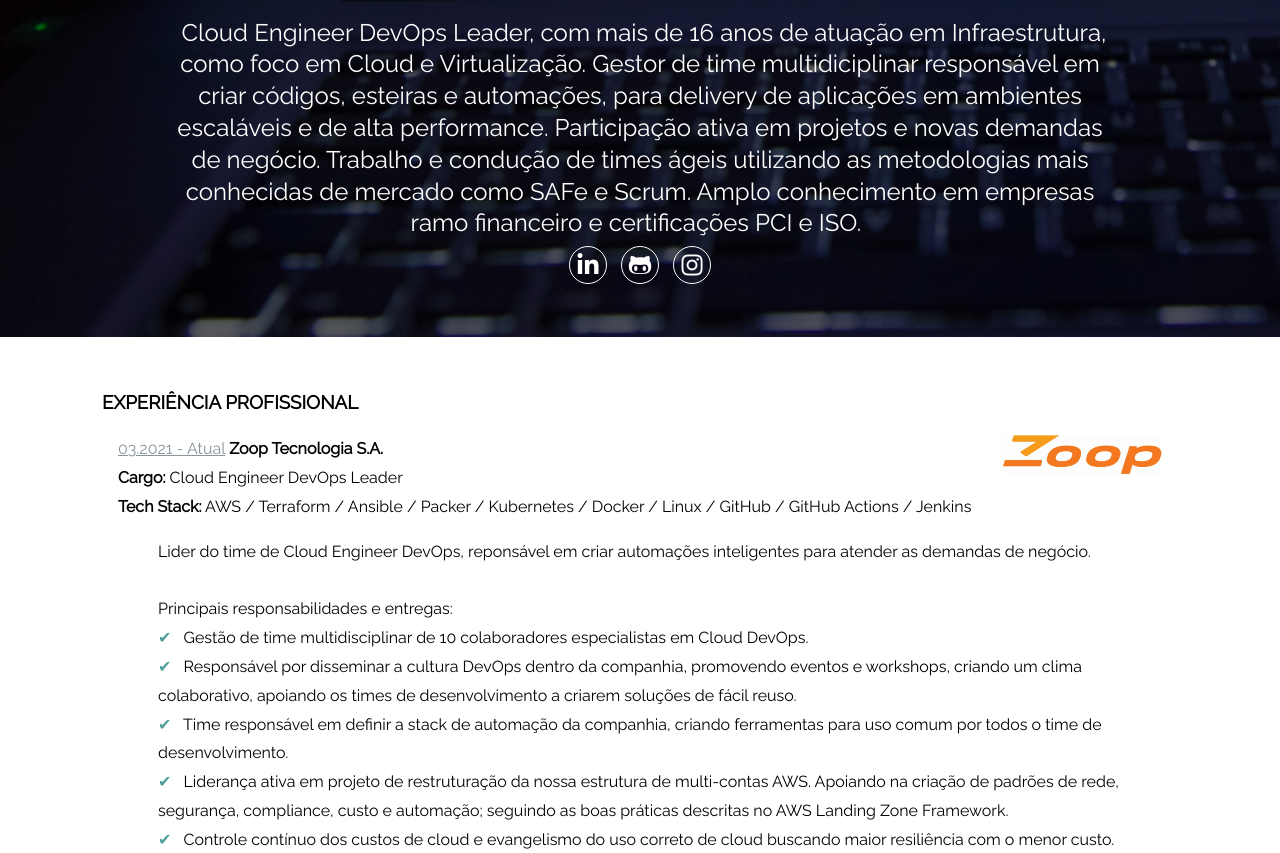
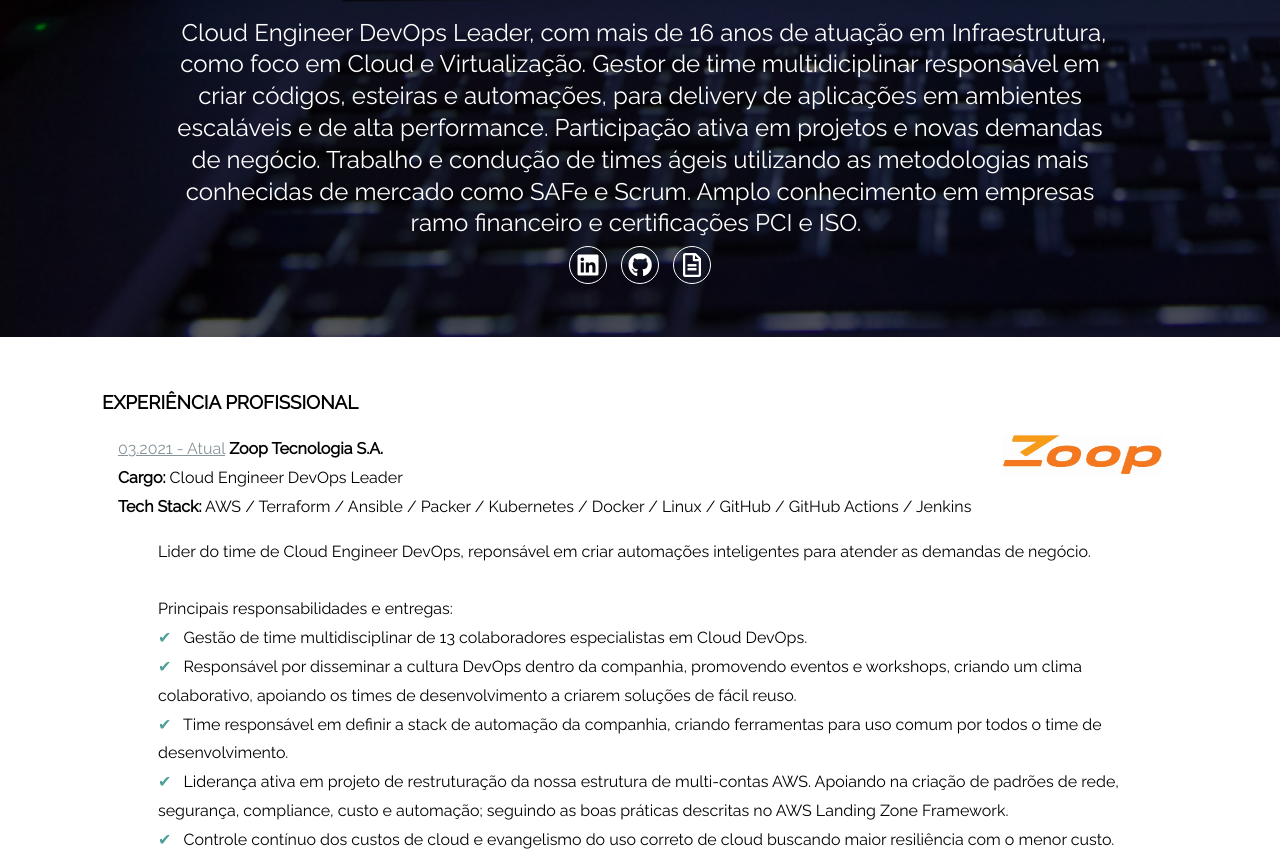
Before and after one commit to thieslei/thieslei.github.io, a plain HTML site: page index.html in a window 1280 px wide. Shown: the part 402-1255 px from the top of the page. Drawn offline with Linux system fonts and the light colour scheme.

Commit message:
change footer + links

```diff
--- a/index.html
+++ b/index.html
@@ -25,7 +25,7 @@
 
       <BR>
       <a href="https://www.linkedin.com/in/thieslei-oliveira/" target="_blank">
-        <i class="fab fa-linkedin-in"></i>
+        <i class="fab fa-linkedin"></i>
       </a>
       <!--
       <a href="https://www.facebook.com/thieslei.oliveira/" target="_blank">
@@ -36,12 +36,16 @@
       </a>
       -->
       <a href="https://github.com/thieslei" target="_blank">
-        <i class="fab fa-github-alt"></i>
+        <i class="fab fa-github"></i>
       </a>
-
+      <a href="https://www.credly.com/users/thieslei-oliveira/badges" target="_blank">
+        <i class="fab far fa-file-alt"></i>
+      </a>
+      <!--
       <a href="https://www.instagram.com/thiesleioliveira/" target="_blank">
         <i class="fab fa-instagram"></i>
       </a>
+      -->
     </section>
   </header>
   <main>
@@ -62,7 +66,7 @@
             <br>
             <br>
             Principais responsabilidades e entregas:
-            <li> Gestão de time multidisciplinar de 10 colaboradores especialistas em Cloud DevOps.</li>
+            <li> Gestão de time multidisciplinar de 13 colaboradores especialistas em Cloud DevOps.</li>
             <li> Responsável por disseminar a cultura DevOps dentro da companhia, promovendo eventos e workshops, criando um clima colaborativo, apoiando os times de desenvolvimento a criarem soluções de fácil reuso.</li>
             <li> Time responsável em definir a stack de automação da companhia, criando ferramentas para uso comum por todos o time de desenvolvimento.</li>
             <li> Liderança ativa em projeto de restruturação da nossa estrutura de multi-contas AWS. Apoiando na criação de padrões de rede, segurança, compliance, custo e automação; seguindo as boas práticas descritas no AWS Landing Zone Framework.</li>
```
